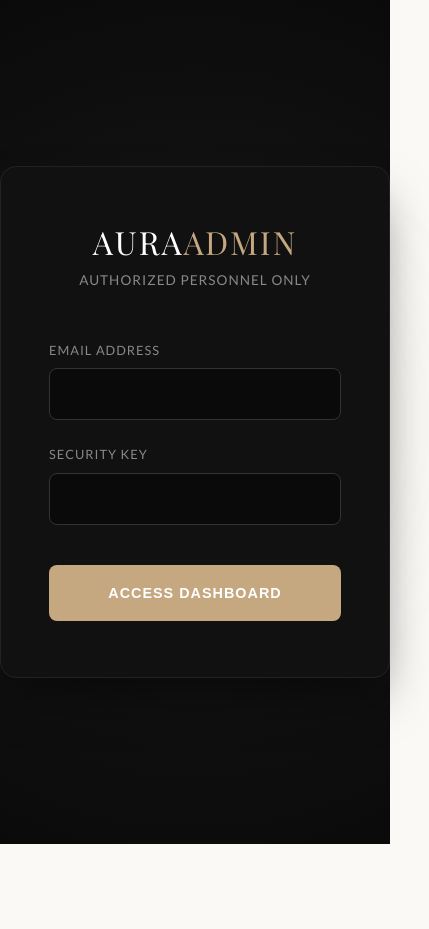
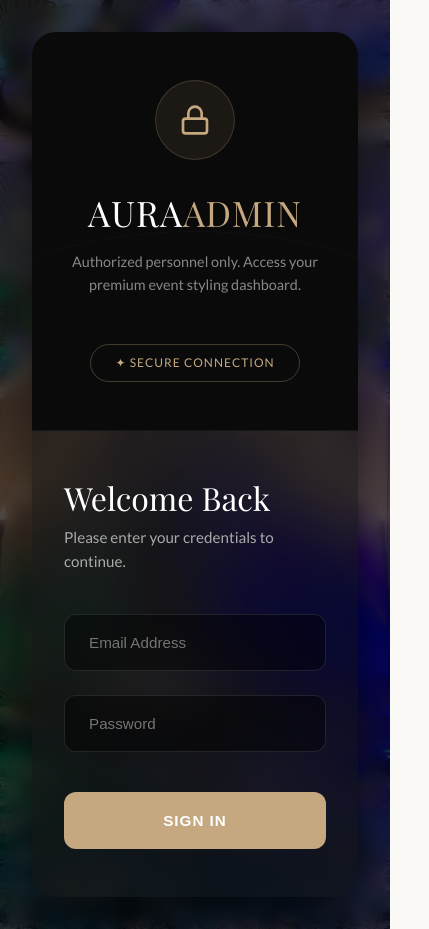
Before and after one commit to yerondereje432/konyx, a React (Vite) app: page /admin in a window 390 px wide. Shown: the whole page, 429 px wide, since content can reach past the window. Before the commit the page ends 844 px from the top, so only its background shows below. Built offline with nearby package versions, Linux system fonts and the light colour scheme; no server answers; a web font is replaced by a local one.

Commit message:
Enhance Login component styling and layout
Updated the Login component with a new background image, enhanced styling for input fields and buttons, and improved accessibility text. Adjusted layout for better responsiveness on smaller screens.

```diff
--- a/src/pages/admin/Login.jsx
+++ b/src/pages/admin/Login.jsx
@@ -1,6 +1,7 @@
 import { useState } from 'react';
 import { supabase } from '../../lib/supabase';
 import { motion } from 'framer-motion';
+import { Lock } from 'lucide-react';
 
 export default function Login({ setSession }) {
   const [email, setEmail] = useState('');
@@ -27,73 +28,164 @@ export default function Login({ setSession }) {
   };
 
   return (
-    <div style={{ minHeight: '100vh', display: 'flex', alignItems: 'center', justifyContent: 'center', backgroundColor: '#0A0A0A', backgroundImage: 'radial-gradient(circle at center, #1a1a1a 0%, #0a0a0a 100%)' }}>
+    <div style={{
+      minHeight: '100vh',
+      display: 'flex',
+      alignItems: 'center',
+      justifyContent: 'center',
+      backgroundImage: 'url("/gallery-1.jpg")',
+      backgroundSize: 'cover',
+      backgroundPosition: 'center',
+      position: 'relative',
+      padding: '2rem'
+    }}>
+
+      {/* Dark Overlay with Blur */}
+      <div style={{ position: 'absolute', inset: 0, backgroundColor: 'rgba(0, 0, 0, 0.65)', backdropFilter: 'blur(8px)', WebkitBackdropFilter: 'blur(8px)' }} />
 
       <motion.div
-        initial={{ opacity: 0, scale: 0.95 }}
-        animate={{ opacity: 1, scale: 1 }}
+        initial={{ opacity: 0, y: 30 }}
+        animate={{ opacity: 1, y: 0 }}
         transition={{ duration: 0.8, ease: "easeOut" }}
-        style={{ width: '100%', maxWidth: '420px', position: 'relative' }}
+        style={{
+          width: '100%',
+          maxWidth: '900px',
+          display: 'flex',
+          flexDirection: 'row',
+          borderRadius: '24px',
+          overflow: 'hidden',
+          boxShadow: '0 25px 50px -12px rgba(0,0,0,0.8)',
+          position: 'relative',
+          zIndex: 1
+        }}
+        className="login-container"
       >
-        {/* Glow effect behind card */}
-        <div style={{ position: 'absolute', top: '-10%', left: '-10%', right: '-10%', bottom: '-10%', background: 'radial-gradient(circle at center, rgba(197, 168, 128, 0.15) 0%, transparent 70%)', zIndex: -1, filter: 'blur(40px)' }} />
+        {/* Left Panel - Branding (Solid Dark) */}
+        <div style={{
+          flex: 1,
+          backgroundColor: '#0A0A0A',
+          padding: '4rem 3rem',
+          display: 'flex',
+          flexDirection: 'column',
+          justifyContent: 'center',
+          alignItems: 'center',
+          textAlign: 'center',
+          borderRight: '1px solid rgba(255,255,255,0.05)',
+          position: 'relative'
+        }} className="login-left">
 
-        <div style={{ backgroundColor: '#111111', padding: '3.5rem 3rem', borderRadius: '16px', border: '1px solid #222', boxShadow: '0 25px 50px -12px rgba(0,0,0,0.5)' }}>
+          {/* Aesthetic background curves */}
+          <div style={{ position: 'absolute', top: 0, left: 0, right: 0, bottom: 0, overflow: 'hidden', zIndex: 0, opacity: 0.5 }}>
+            <div style={{ position: 'absolute', width: '200%', height: '100%', border: '1px solid rgba(255,255,255,0.05)', borderRadius: '50%', top: '50%', left: '-50%' }} />
+            <div style={{ position: 'absolute', width: '150%', height: '100%', border: '1px solid rgba(255,255,255,0.02)', borderRadius: '50%', top: '60%', left: '-25%' }} />
+          </div>
 
-          <div style={{ textAlign: 'center', marginBottom: '3rem' }}>
-            <h1 style={{ fontFamily: 'var(--font-heading)', fontSize: '2rem', margin: '0 0 0.5rem 0', color: '#FFF', letterSpacing: '2px' }}>
+          <div style={{ zIndex: 1, display: 'flex', flexDirection: 'column', alignItems: 'center' }}>
+            <div style={{
+              width: '80px',
+              height: '80px',
+              borderRadius: '50%',
+              backgroundColor: 'rgba(197, 168, 128, 0.1)',
+              display: 'flex',
+              alignItems: 'center',
+              justifyContent: 'center',
+              marginBottom: '2rem',
+              border: '1px solid rgba(197, 168, 128, 0.2)'
+            }}>
+              <Lock size={32} color="var(--color-accent)" />
+            </div>
+
+            <h1 style={{ fontFamily: 'var(--font-heading)', fontSize: '2.2rem', margin: '0 0 1rem 0', color: '#FFF', letterSpacing: '1px' }}>
               AURA<span style={{ color: 'var(--color-accent)' }}>ADMIN</span>
             </h1>
-            <p style={{ color: '#888', fontSize: '0.85rem', textTransform: 'uppercase', letterSpacing: '1px', margin: 0 }}>Authorized Personnel Only</p>
+
+            <p style={{ color: '#888', fontSize: '0.9rem', lineHeight: 1.6, maxWidth: '260px', margin: '0 auto' }}>
+              Authorized personnel only. Access your premium event styling dashboard.
+            </p>
+
+            <div style={{ marginTop: '3rem', padding: '0.5rem 1.5rem', border: '1px solid rgba(197, 168, 128, 0.3)', borderRadius: '20px', fontSize: '0.75rem', color: 'var(--color-accent)', textTransform: 'uppercase', letterSpacing: '1px' }}>
+              ✦ Secure Connection
+            </div>
           </div>
+        </div>
+
+        {/* Right Panel - Form (Glassmorphism) */}
+        <div style={{
+          flex: 1,
+          backgroundColor: 'rgba(17, 17, 17, 0.5)',
+          backdropFilter: 'blur(24px)',
+          WebkitBackdropFilter: 'blur(24px)',
+          padding: '4rem 3rem',
+          display: 'flex',
+          flexDirection: 'column',
+          justifyContent: 'center'
+        }} className="login-right">
+
+          <h2 style={{ fontSize: '2rem', color: '#fff', marginBottom: '0.5rem', fontFamily: 'var(--font-heading)' }}>Welcome Back</h2>
+          <p style={{ color: '#aaa', fontSize: '0.95rem', marginBottom: '2.5rem' }}>Please enter your credentials to continue.</p>
 
           {error && (
-            <motion.div initial={{ opacity: 0, y: -10 }} animate={{ opacity: 1, y: 0 }} style={{ backgroundColor: 'rgba(239, 68, 68, 0.1)', border: '1px solid rgba(239, 68, 68, 0.2)', color: '#ef4444', padding: '1rem', borderRadius: '8px', marginBottom: '1.5rem', fontSize: '0.85rem', textAlign: 'center' }}>
+            <motion.div initial={{ opacity: 0, y: -10 }} animate={{ opacity: 1, y: 0 }} style={{ backgroundColor: 'rgba(239, 68, 68, 0.1)', border: '1px solid rgba(239, 68, 68, 0.2)', color: '#ef4444', padding: '1rem', borderRadius: '8px', marginBottom: '1.5rem', fontSize: '0.85rem' }}>
               {error}
             </motion.div>
           )}
 
           <form onSubmit={handleLogin}>
             <div style={{ marginBottom: '1.5rem' }}>
-              <label style={{ display: 'block', marginBottom: '0.5rem', fontSize: '0.8rem', color: '#888', textTransform: 'uppercase', letterSpacing: '1px' }}>Email Address</label>
               <input
                 type="email"
+                placeholder="Email Address"
                 value={email}
                 onChange={(e) => setEmail(e.target.value)}
                 required
-                style={{ width: '100%', padding: '1rem', backgroundColor: '#0A0A0A', border: '1px solid #333', borderRadius: '8px', color: '#fff', fontSize: '1rem', transition: 'border-color 0.3s', outline: 'none' }}
-                onFocus={(e) => e.target.style.borderColor = 'var(--color-accent)'}
-                onBlur={(e) => e.target.style.borderColor = '#333'}
+                style={{ width: '100%', padding: '1.2rem 1.5rem', backgroundColor: 'rgba(0, 0, 0, 0.4)', border: '1px solid rgba(255, 255, 255, 0.1)', borderRadius: '12px', color: '#fff', fontSize: '0.95rem', transition: 'all 0.3s', outline: 'none' }}
+                onFocus={(e) => { e.target.style.borderColor = 'var(--color-accent)'; e.target.style.backgroundColor = 'rgba(0,0,0,0.6)'; }}
+                onBlur={(e) => { e.target.style.borderColor = 'rgba(255, 255, 255, 0.1)'; e.target.style.backgroundColor = 'rgba(0,0,0,0.4)'; }}
               />
             </div>
 
             <div style={{ marginBottom: '2.5rem' }}>
-              <label style={{ display: 'block', marginBottom: '0.5rem', fontSize: '0.8rem', color: '#888', textTransform: 'uppercase', letterSpacing: '1px' }}>Security Key</label>
               <input
                 type="password"
+                placeholder="Password"
                 value={password}
                 onChange={(e) => setPassword(e.target.value)}
                 required
-                style={{ width: '100%', padding: '1rem', backgroundColor: '#0A0A0A', border: '1px solid #333', borderRadius: '8px', color: '#fff', fontSize: '1rem', transition: 'border-color 0.3s', outline: 'none' }}
-                onFocus={(e) => e.target.style.borderColor = 'var(--color-accent)'}
-                onBlur={(e) => e.target.style.borderColor = '#333'}
+                style={{ width: '100%', padding: '1.2rem 1.5rem', backgroundColor: 'rgba(0, 0, 0, 0.4)', border: '1px solid rgba(255, 255, 255, 0.1)', borderRadius: '12px', color: '#fff', fontSize: '0.95rem', transition: 'all 0.3s', outline: 'none' }}
+                onFocus={(e) => { e.target.style.borderColor = 'var(--color-accent)'; e.target.style.backgroundColor = 'rgba(0,0,0,0.6)'; }}
+                onBlur={(e) => { e.target.style.borderColor = 'rgba(255, 255, 255, 0.1)'; e.target.style.backgroundColor = 'rgba(0,0,0,0.4)'; }}
               />
             </div>
 
             <button
               type="submit"
               disabled={loading}
-              style={{ width: '100%', padding: '1.25rem', backgroundColor: 'var(--color-accent)', color: '#fff', border: 'none', borderRadius: '8px', fontSize: '0.9rem', fontWeight: 600, textTransform: 'uppercase', letterSpacing: '1px', cursor: 'pointer', transition: 'all 0.3s', opacity: loading ? 0.7 : 1 }}
+              style={{ width: '100%', padding: '1.25rem', backgroundColor: 'var(--color-accent)', color: '#fff', border: 'none', borderRadius: '12px', fontSize: '0.95rem', fontWeight: 600, textTransform: 'uppercase', letterSpacing: '1px', cursor: 'pointer', transition: 'all 0.3s', opacity: loading ? 0.7 : 1 }}
               onMouseOver={(e) => !loading && (e.currentTarget.style.transform = 'translateY(-2px)', e.currentTarget.style.boxShadow = '0 10px 20px -10px var(--color-accent)')}
               onMouseOut={(e) => !loading && (e.currentTarget.style.transform = 'translateY(0)', e.currentTarget.style.boxShadow = 'none')}
             >
-              {loading ? 'Authenticating...' : 'Access Dashboard'}
+              {loading ? 'Authenticating...' : 'Sign In'}
             </button>
           </form>
 
         </div>
       </motion.div>
 
+      <style>{`
+        @media (max-width: 768px) {
+          .login-container {
+            flex-direction: column !important;
+          }
+          .login-left {
+            padding: 3rem 2rem !important;
+            border-right: none !important;
+            border-bottom: 1px solid rgba(255,255,255,0.05);
+          }
+          .login-right {
+            padding: 3rem 2rem !important;
+          }
+        }
+      `}</style>
     </div>
   );
 }
```
